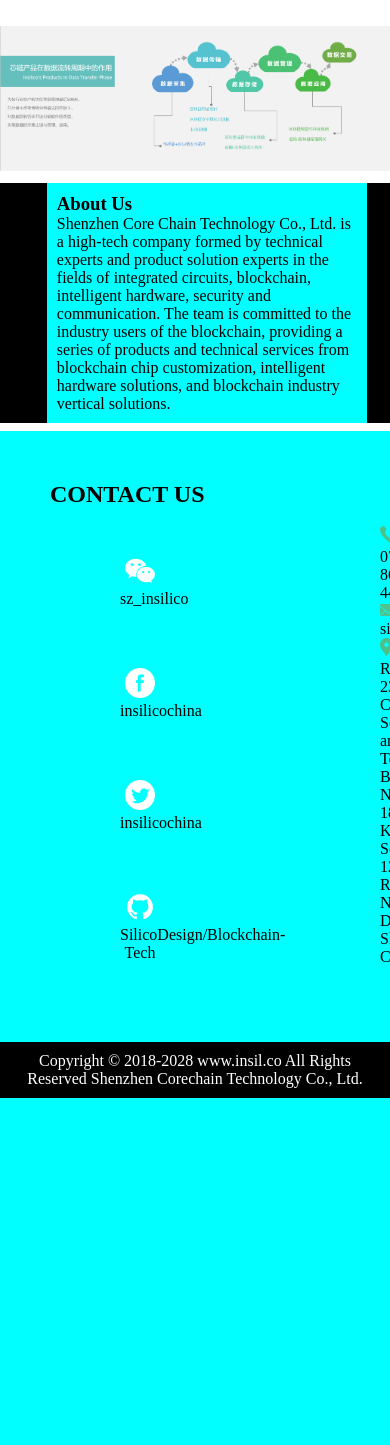
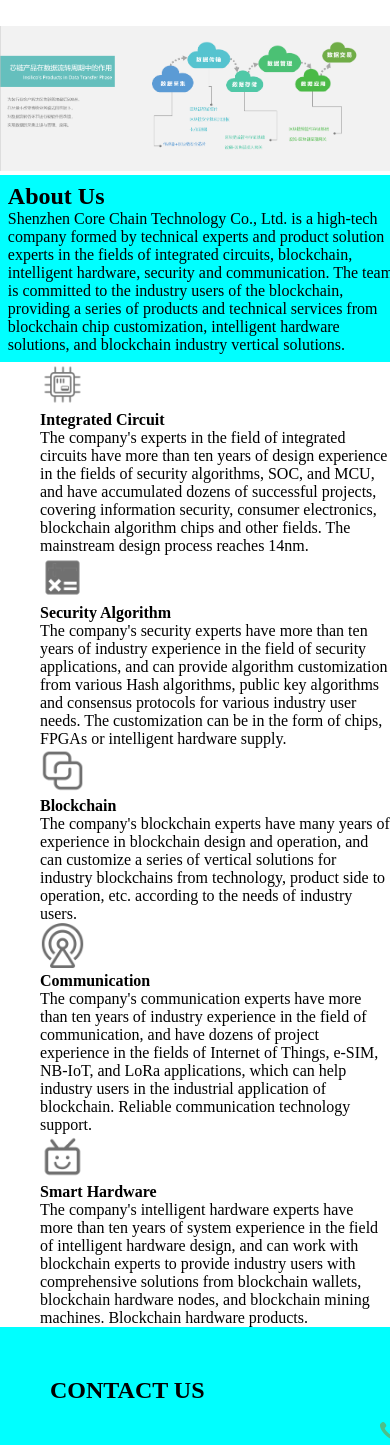
Before and after one commit to Gordon-coder/Silico, a Flask app: page / in a window 390 px wide; the page is wider, and only the part inside the window is pictured. Shown: the part 626-2071 px from the top of that part. Before the commit the page ends 1724 px from the top of that part, so only its background shows below. Run offline with Flask 2, Linux system fonts and the light colour scheme.

Commit message:
about us cpu+mobile

```diff
--- a/static/css/styles.css
+++ b/static/css/styles.css
@@ -52,68 +52,27 @@ a:hover{
     color: cyan;
 }
 
-@media only screen and (min-width: 800px) {
-    #header {
-        position: fixed;
-        background-color: black;
-        text-align: center;
-        height: 60px;
-        width: 100%;
-    }
-
-    #side {
-        visibility: hidden;
-    }
-
-    #sidebar {
-        visibility: hidden;
-    }
-
-    #links {
-        visibility: visible;
-    }
-
-    .header-a {
-        padding: 40px 20px 10px;
-        color: #dddddd;
-        text-decoration: none;
-    }
+#about > li {
+    width: 100%;
+    float:left;
 }
 
-#key-title {
-    text-align: center;
-    padding-top: 20px;
-    padding-bottom: 20px;
-    background-color: cyan;
-    color: white;
-}
-
-#products {
-    margin: auto;
-}
-
-#products > li {
-    padding: 15px;
-    padding-top: 30px;
-    padding-bottom: 30px;
-    width: calc(100% / 5 - 20px - 20px);
+.list-decorators {
     display: inline-block;
-
-}
-
-#about-us {
-    margin:0;
-    background-color: black;
 }
 
 #main-text {
     background-color: cyan;
-    position: relative;
-    width: 300px;
-    padding: 10px;
-    margin: 2%;
-    left: 10%;
-    top: 5%;
+    width:100%;
+    padding:2%;
+}
+
+#about {
+    list-style-type: none;
+}
+
+#about-us {
+    padding:0;
 }
 
 #contact-us {
--- a/templates/index.html
+++ b/templates/index.html
@@ -40,8 +40,35 @@
 </div>
 <div id="about-us">
     <div id="main-text">
-        <h3>About Us</h3>
+        <h2>About Us</h2>
         <p>Shenzhen Core Chain Technology Co., Ltd. is a high-tech company formed by technical experts and product solution experts in the fields of integrated circuits, blockchain, intelligent hardware, security and communication. The team is committed to the industry users of the blockchain, providing a series of products and technical services from blockchain chip customization, intelligent hardware solutions, and blockchain industry vertical solutions.</p>
     </div>
+    <ul id="about">
+        <li>
+            <img src="../static/jpgs/about-us/1.jpg" class="list-decorators" height="45" width="45">
+            <h4>Integrated Circuit</h4>
+            <p>The company's experts in the field of integrated circuits have more than ten years of design experience in the fields of security algorithms, SOC, and MCU, and have accumulated dozens of successful projects, covering information security, consumer electronics, blockchain algorithm chips and other fields. The mainstream design process reaches 14nm.</p>
+        </li>
+        <li>
+            <img src="../static/jpgs/about-us/2.jpg" class="list-decorators" height="45" width="45">
+            <h4>Security Algorithm</h4>
+            <p>The company's security experts have more than ten years of industry experience in the field of security applications, and can provide algorithm customization from various Hash algorithms, public key algorithms and consensus protocols for various industry user needs. The customization can be in the form of chips, FPGAs or intelligent hardware supply.</p>
+        </li>
+        <li>
+            <img src="../static/jpgs/about-us/3.jpg" class="list-decorators" height="45" width="45">
+            <h4>Blockchain</h4>
+            <p>The company's blockchain experts have many years of experience in blockchain design and operation, and can customize a series of vertical solutions for industry blockchains from technology, product side to operation, etc. according to the needs of industry users.</p>
+        </li>
+        <li>
+            <img src="../static/jpgs/about-us/4.jpg" class="list-decorators" height="45" width="45">
+            <h4>Communication</h4>
+            <p>The company's communication experts have more than ten years of industry experience in the field of communication, and have dozens of project experience in the fields of Internet of Things, e-SIM, NB-IoT, and LoRa applications, which can help industry users in the industrial application of blockchain. Reliable communication technology support.</p>
+        </li>
+        <li>
+            <img src="../static/jpgs/about-us/5.jpg" class="list-decorators" height="45" width="45">
+            <h4>Smart Hardware</h4>
+            <p>The company's intelligent hardware experts have more than ten years of system experience in the field of intelligent hardware design, and can work with blockchain experts to provide industry users with comprehensive solutions from blockchain wallets, blockchain hardware nodes, and blockchain mining machines. Blockchain hardware products.</p>
+        </li>
+    </ul>
 </div>
 {% endblock %}
```
Also changed, not shown: other parts of static/css/styles.css (+81 -0 lines), static/jpgs/about-us/1.jpg (added), static/jpgs/about-us/2.jpg (added), static/jpgs/about-us/3.jpg (added), static/jpgs/about-us/4.jpg (added), static/jpgs/about-us/5.jpg (added).
